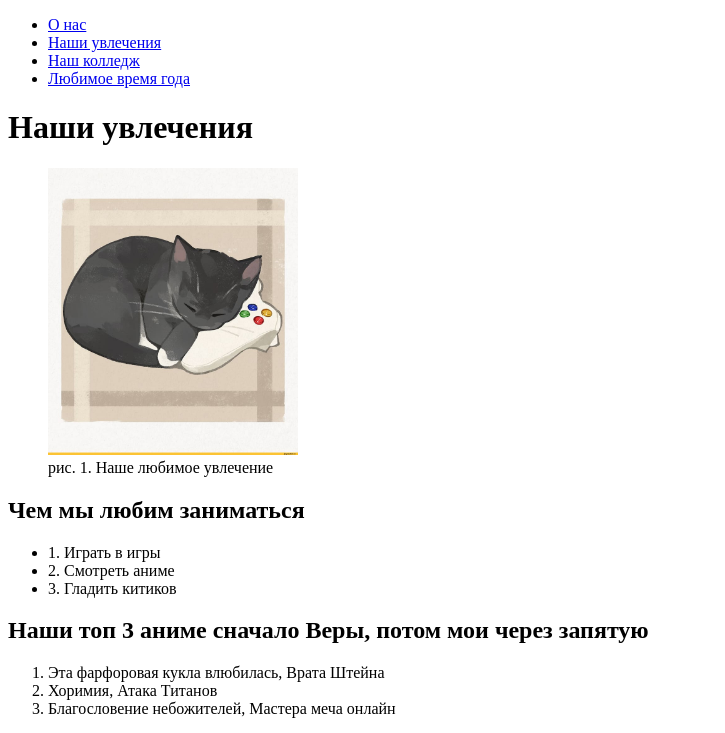
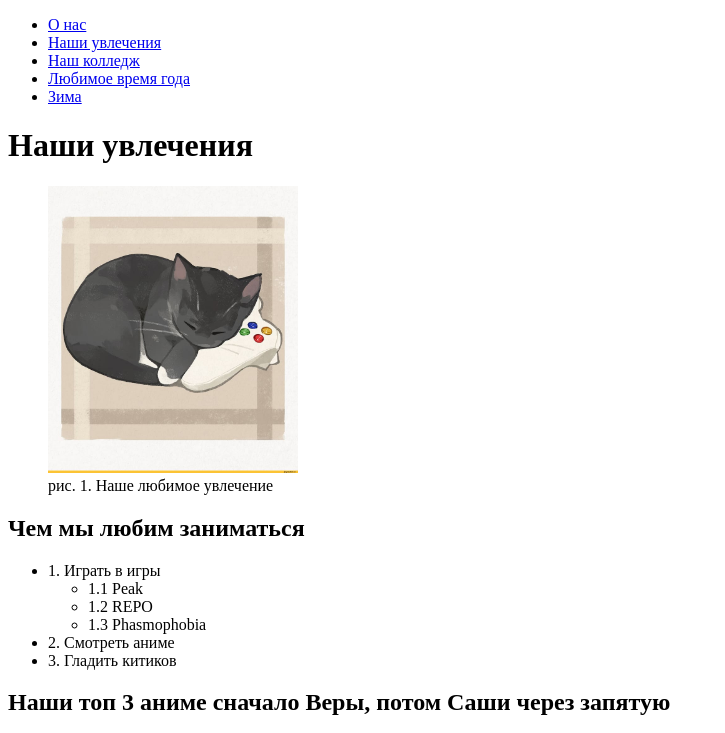
Before and after one commit to Alex-create-lab/uchebnaya-praktika, a plain HTML site: page about-me/hobby.html in a window 1280 px wide. Shown: the top 733 px of the page, without its empty margins (0-725 px from the left). Drawn offline with Linux system fonts and the light colour scheme.

Commit message:
finish about-me podpunkt

```diff
--- a/about-me/hobby.html
+++ b/about-me/hobby.html
@@ -12,6 +12,7 @@
             <li><a href="hobby.html">Наши увлечения</a></li>
             <li><a href="college.html">Наш колледж</a></li>
             <li><a href="season.html">Любимое время года</a></li>
+            <li><a href="samost.html">Зима</a></li>
         </ul>
     </nav>
     <h1>Наши увлечения</h1>
@@ -22,10 +23,15 @@
     <h2>Чем мы любим заниматься</h2>
     <ul>
       <li>1. Играть в игры</li>
+        <ul>
+            <li>1.1 Peak</li>
+            <li>1.2 REPO</li>
+            <li>1.3 Phasmophobia</li>
+        </ul>
       <li>2. Смотреть аниме</li>
       <li>3. Гладить китиков</li>
     </ul>
-    <h2>Наши топ 3 аниме сначало Веры, потом мои через запятую</h2>
+    <h2>Наши топ 3 аниме сначало Веры, потом Саши через запятую</h2>
     <ol>
       <li>Эта фарфоровая кукла влюбилась, Врата Штейна</li>
       <li>Хоримия, Атака Титанов</li>
```
Also changed, not shown: about-me/samost.html (+3 -3 lines).
